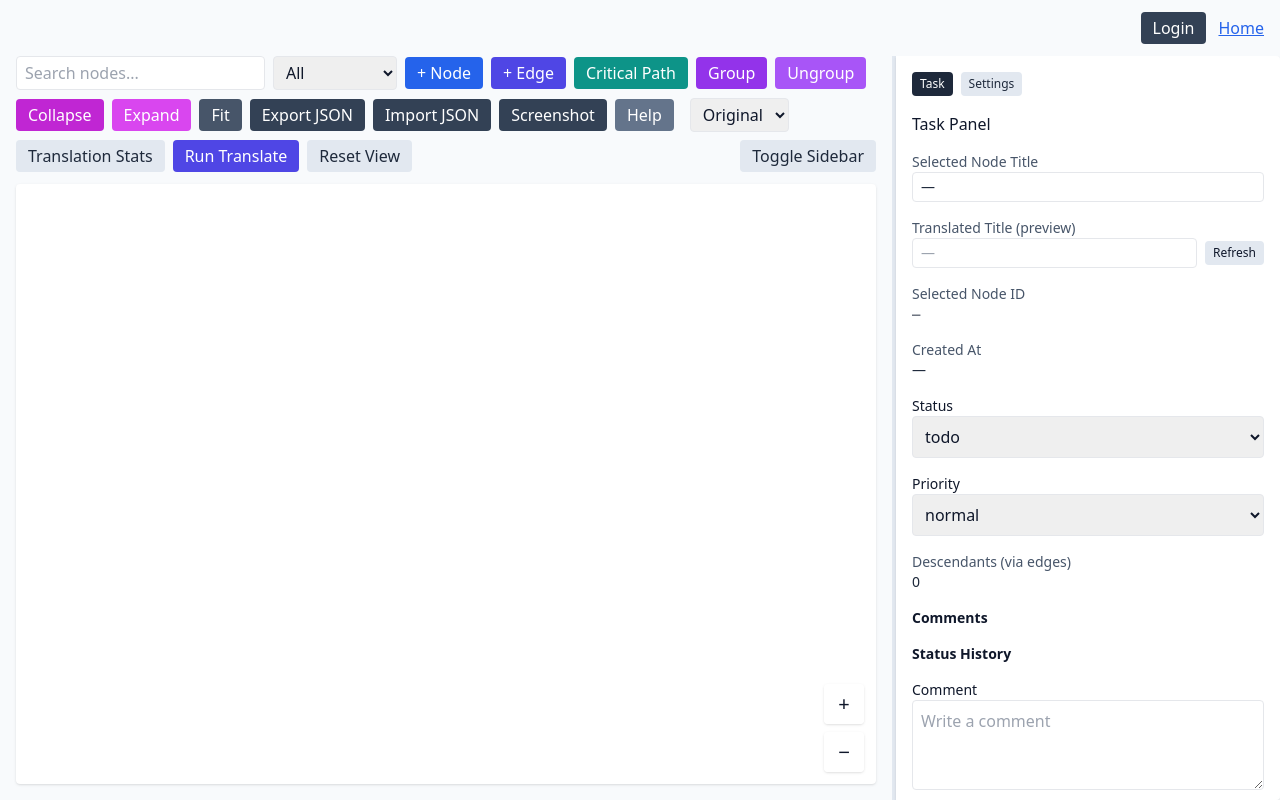
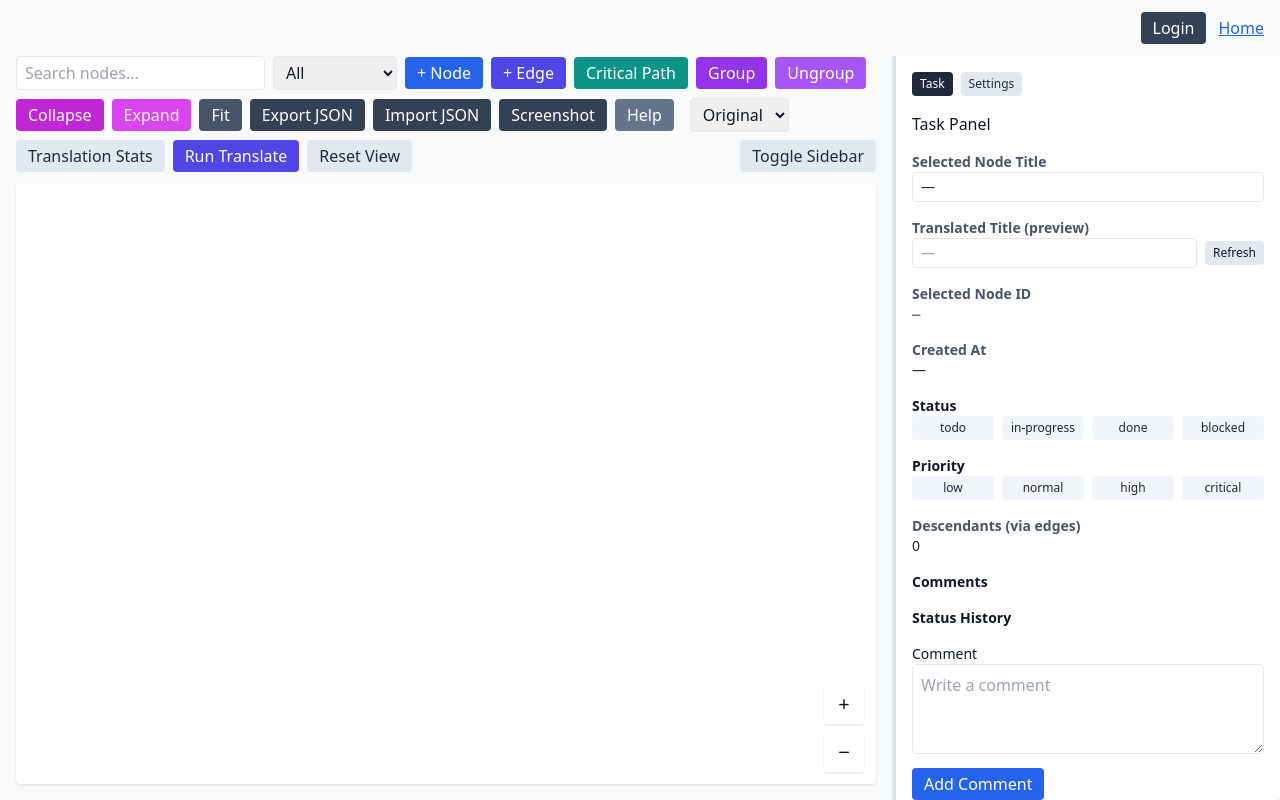
Before and after one commit to elimS2/graph-planner, a Flask app: template app/templates/project.html in a window 1280 px wide. Run offline with Flask 3, Linux system fonts and the light colour scheme; the template is opened without the code that fills it, so the values that code supplies are empty; some libraries are stand-ins or nearby versions.

Commit message:
refactor(project.html): update task panel UI with radio buttons for status and priority, enhance label styles for better readability

```diff
--- a/app/templates/project.html
+++ b/app/templates/project.html
@@ -68,44 +68,44 @@
           <div id="taskPanel" class="space-y-4">
           <h2 class="font-medium">Task Panel</h2>
           <div>
-            <label class="block text-sm text-slate-600">Selected Node Title</label>
+            <label class="block text-sm font-semibold text-slate-600">Selected Node Title</label>
             <div id="selNodeTitle" contenteditable="true" spellcheck="false" class="text-sm text-slate-800 truncate border rounded px-2 py-1 focus:outline-none focus:ring focus:ring-slate-300">—</div>
           </div>
           <div>
-            <label class="block text-sm text-slate-600">Translated Title (preview)</label>
+            <label class="block text-sm font-semibold text-slate-600">Translated Title (preview)</label>
             <div class="flex gap-2 items-center">
               <input id="selNodeTitleTranslated" class="flex-1 text-sm border rounded px-2 py-1" placeholder="—" readonly />
               <button id="btnRefreshTranslation" class="px-2 py-1 text-xs bg-slate-200 rounded">Refresh</button>
             </div>
           </div>
           <div>
-            <label class="block text-sm text-slate-600">Selected Node ID</label>
+            <label class="block text-sm font-semibold text-slate-600">Selected Node ID</label>
             <div id="selNode" class="text-sm font-mono text-slate-800">—</div>
           </div>
           <div>
-            <label class="block text-sm text-slate-600">Created At</label>
+            <label class="block text-sm font-semibold text-slate-600">Created At</label>
             <div id="createdAt" class="text-sm text-slate-800">—</div>
           </div>
           <div>
-            <label class="block text-sm">Status</label>
-            <select id="statusSelect" class="w-full border rounded p-2">
-              <option value="planned">todo</option>
-              <option value="in-progress">in-progress</option>
-              <option value="done">done</option>
-              <option value="blocked">blocked</option>
-            </select>
+            <label class="block text-sm font-semibold">Status</label>
+            <div id="statusRadios" role="radiogroup" class="grid grid-cols-2 md:grid-cols-4 gap-2">
+              <button type="button" role="radio" aria-checked="false" data-value="planned" class="px-2 py-1 text-xs rounded w-full bg-slate-100 text-slate-800">todo</button>
+              <button type="button" role="radio" aria-checked="false" data-value="in-progress" class="px-2 py-1 text-xs rounded w-full bg-slate-100 text-slate-800">in-progress</button>
+              <button type="button" role="radio" aria-checked="false" data-value="done" class="px-2 py-1 text-xs rounded w-full bg-slate-100 text-slate-800">done</button>
+              <button type="button" role="radio" aria-checked="false" data-value="blocked" class="px-2 py-1 text-xs rounded w-full bg-slate-100 text-slate-800">blocked</button>
+            </div>
           </div>
           <div>
-            <label class="block text-sm">Priority</label>
-            <select id="prioritySelect" class="w-full border rounded p-2">
-              <option value="low">low</option>
-              <option value="normal" selected>normal</option>
-              <option value="high">high</option>
-              <option value="critical">critical</option>
-            </select>
+            <label class="block text-sm font-semibold">Priority</label>
+            <div id="priorityRadios" role="radiogroup" class="grid grid-cols-2 md:grid-cols-4 gap-2">
+              <button type="button" role="radio" aria-checked="false" data-value="low" class="px-2 py-1 text-xs rounded w-full bg-slate-100 text-slate-800">low</button>
+              <button type="button" role="radio" aria-checked="false" data-value="normal" class="px-2 py-1 text-xs rounded w-full bg-slate-100 text-slate-800">normal</button>
+              <button type="button" role="radio" aria-checked="false" data-value="high" class="px-2 py-1 text-xs rounded w-full bg-slate-100 text-slate-800">high</button>
+              <button type="button" role="radio" aria-checked="false" data-value="critical" class="px-2 py-1 text-xs rounded w-full bg-slate-100 text-slate-800">critical</button>
+            </div>
           </div>
           <div>
-            <label class="block text-sm text-slate-600">Descendants (via edges)</label>
+            <label class="block text-sm font-semibold text-slate-600">Descendants (via edges)</label>
             <div id="descCount" class="text-sm text-slate-800">0</div>
           </div>
           <div>
@@ -528,8 +528,8 @@
           if (createdEl) createdEl.textContent = formatDate(evt.target.data('created_at'));
           const delBtn = document.getElementById('btnDeleteNodePanel');
           if (delBtn) delBtn.classList.remove('hidden');
-          const prSel = document.getElementById('prioritySelect');
-          if (prSel) prSel.value = String(evt.target.data('priority') || 'normal');
+          const prGrp = document.getElementById('priorityRadios');
+          if (prGrp) setRadioGroupValue(prGrp, String(evt.target.data('priority') || 'normal'));
           // compute descendants via outgoing edges (reachability)
           const start = cy.getElementById(selectedNodeId);
           let count = 0;
@@ -548,8 +548,8 @@
           if (dc) dc.textContent = String(count);
           selectedEdgeId = null;
           // set status select to node status
-          const sel = document.getElementById('statusSelect');
-          if (sel) sel.value = String(evt.target.data('status') || 'planned');
+          const stGrp = document.getElementById('statusRadios');
+          if (stGrp) setRadioGroupValue(stGrp, String(evt.target.data('status') || 'planned'));
           await refreshLists(selectedNodeId);
         });
         cy.on('tap', 'edge', (evt) => {
@@ -618,27 +618,59 @@
           await refreshLists(selectedNodeId);
         });
 
-        // Status selector change handler
-        document.getElementById('statusSelect').addEventListener('change', async (e) => {
+        // Radio groups helpers and handlers
+        function setRadioGroupValue(groupEl, value){
+          if (!groupEl) return;
+          const buttons = Array.from(groupEl.querySelectorAll('button[data-value]'));
+          buttons.forEach(btn => {
+            const isActive = String(btn.dataset.value) === String(value);
+            btn.setAttribute('aria-checked', isActive ? 'true' : 'false');
+            btn.className = 'px-2 py-1 text-xs rounded w-full ' + (isActive ? 'bg-slate-800 text-white' : 'bg-slate-100 text-slate-800');
+          });
+        }
+        (function wireStatusRadios(){
+          const grp = document.getElementById('statusRadios');
+          if (!grp) return;
+          grp.addEventListener('click', async (e) => {
+            const btn = e.target && e.target.closest ? e.target.closest('button[data-value]') : null;
+            if (!btn) return;
             if (!selectedNodeId) return;
-          const value = e.target.value;
+            const value = String(btn.dataset.value || '');
+            if (!value) return;
+            if (btn.getAttribute('aria-checked') === 'true') { setRadioGroupValue(grp, value); return; }
             const resp = await patchJSON(`/api/v1/nodes/${selectedNodeId}`, { status: value });
             const n = cy.getElementById(selectedNodeId);
-          n.data('status', resp.data.status);
+            if (n && n.nonempty()) n.data('status', resp.data.status || value);
+            setRadioGroupValue(grp, resp.data.status || value);
             recomputePriorityPaths();
-          // Refresh status history after change
             try { await refreshLists(selectedNodeId); } catch {}
           });
-
-        // Priority change handler
-        document.getElementById('prioritySelect').addEventListener('change', async (e) => {
+          grp.addEventListener('keydown', (e) => {
+            const k = (e.key || '').toLowerCase();
+            if (k === 'enter' || k === ' ') { const f = document.activeElement && document.activeElement.closest && document.activeElement.closest('button[data-value]'); if (f) { e.preventDefault(); f.click(); } }
+          });
+        })();
+        (function wirePriorityRadios(){
+          const grp = document.getElementById('priorityRadios');
+          if (!grp) return;
+          grp.addEventListener('click', async (e) => {
+            const btn = e.target && e.target.closest ? e.target.closest('button[data-value]') : null;
+            if (!btn) return;
             if (!selectedNodeId) return;
-          const value = e.target.value;
+            const value = String(btn.dataset.value || '');
+            if (!value) return;
+            if (btn.getAttribute('aria-checked') === 'true') { setRadioGroupValue(grp, value); return; }
             const resp = await patchJSON(`/api/v1/nodes/${selectedNodeId}`, { priority: value });
             const n = cy.getElementById(selectedNodeId);
-          n.data('priority', resp.data.priority || value);
+            if (n && n.nonempty()) n.data('priority', resp.data.priority || value);
+            setRadioGroupValue(grp, resp.data.priority || value);
             recomputePriorityPaths();
           });
+          grp.addEventListener('keydown', (e) => {
+            const k = (e.key || '').toLowerCase();
+            if (k === 'enter' || k === ' ') { const f = document.activeElement && document.activeElement.closest && document.activeElement.closest('button[data-value]'); if (f) { e.preventDefault(); f.click(); } }
+          });
+        })();
 
         document.getElementById('costForm').addEventListener('submit', async (e) => {
           e.preventDefault();
```
Lines whose indentation alone changed are shown as unchanged.
